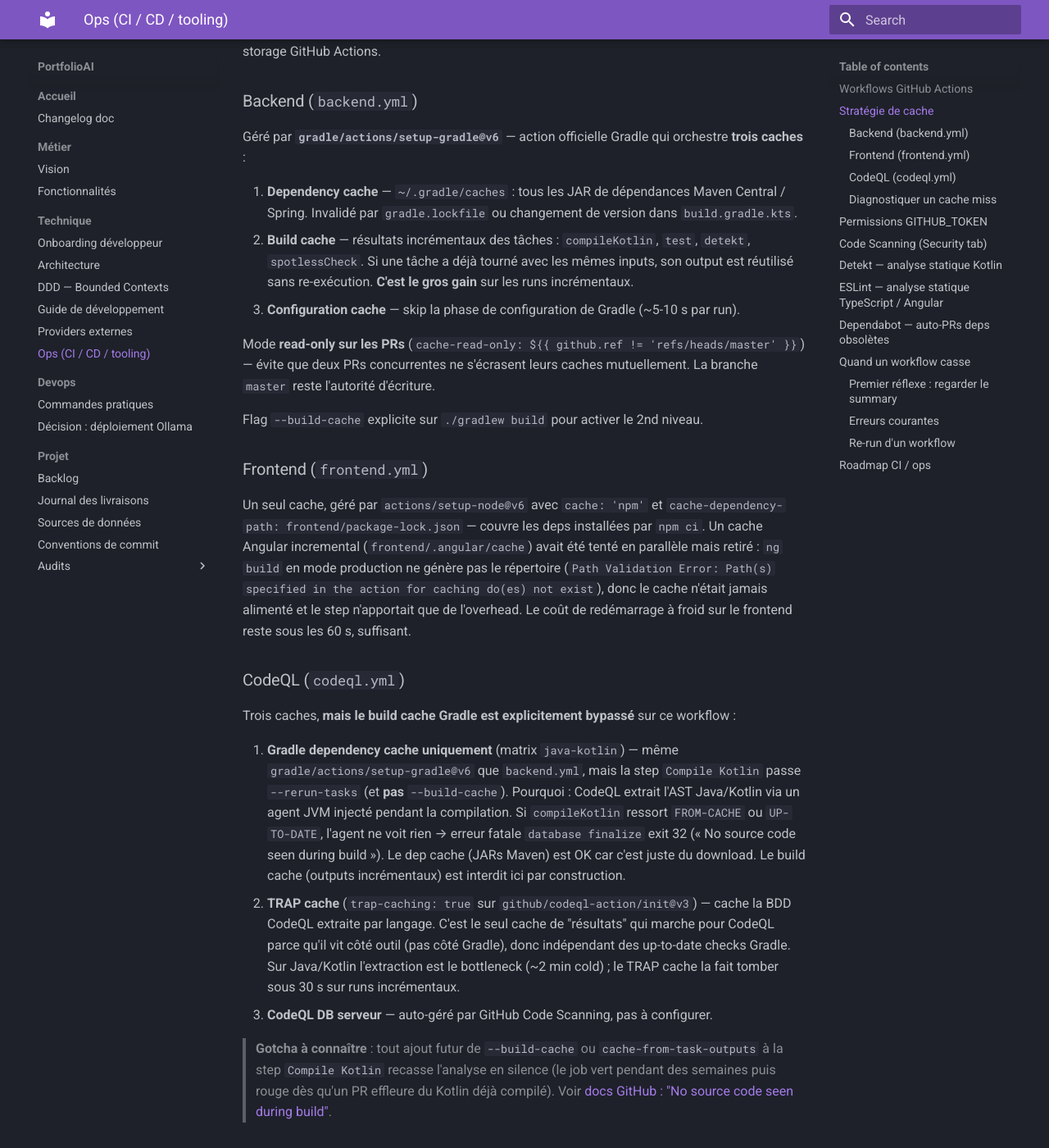
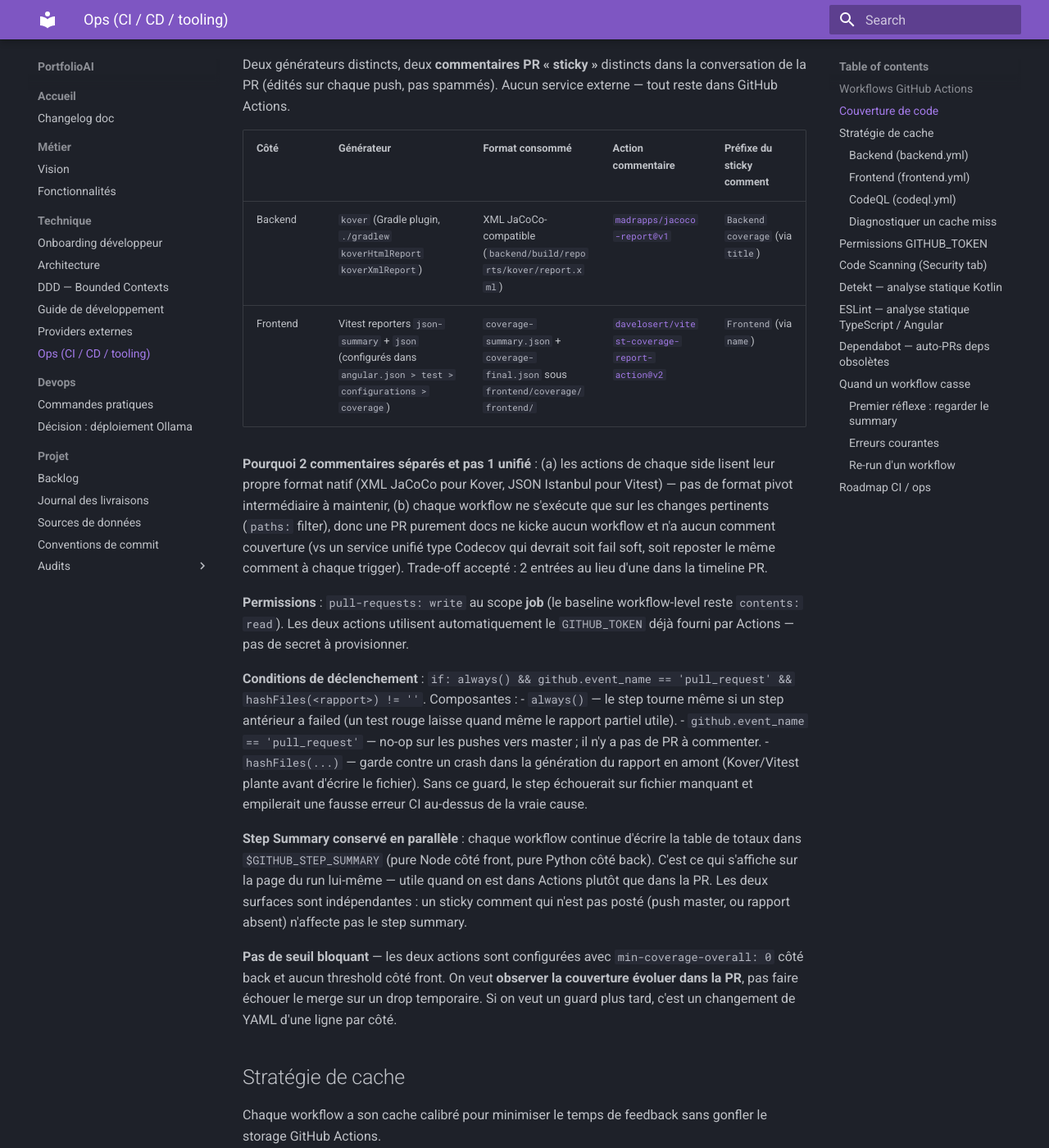
Before and after one commit to jv3n/trade, an MkDocs documentation site: the page built from docs/technique/ops.md, in a window 1280 px wide and 1400 px high, scrolled down 1039 px. Shown: the whole window at 82% size. Built offline with MkDocs 1.6.1 and Material for MkDocs 9.7.7, drawn with Linux system fonts in a browser that asks for light colours; some of the changed text lies outside the part shown.

Commit message:
ci: post sticky coverage comments on PRs (Kover + Vitest)

```diff
--- a/docs/technique/ops.md
+++ b/docs/technique/ops.md
@@ -14,10 +14,32 @@
 
 | Workflow | Trigger | Job principal | Durée typique |
 |---|---|---|---|
-| **Backend CI** (`backend.yml`) | `push master` / `pull_request` sur `backend/**` | `./gradlew build` (compile + test + Spotless + Detekt) avec PostgreSQL en service Docker | 1-2 min |
-| **Frontend CI** (`frontend.yml`) | `push master` / `pull_request` sur `frontend/**` | `npm ci` + `npm run lint` + `npm run build` + `npm test` | 30-60 s |
+| **Backend CI** (`backend.yml`) | `push master` / `pull_request` sur `backend/**` | `./gradlew build` (compile + test + Spotless + Detekt) avec PostgreSQL en service Docker, puis Kover (couverture) + sticky PR comment | 1-2 min |
+| **Frontend CI** (`frontend.yml`) | `push master` / `pull_request` sur `frontend/**` | `npm ci` + `npm run lint` + `npm run build` + `npm run test:coverage` + sticky PR comment | 30-60 s |
 | **CodeQL** (`codeql.yml`) | `push master` / `pull_request` / weekly `cron 06:00 UTC lundi` | Matrix `java-kotlin` (build-mode `manual`) + `javascript-typescript` (build-mode `none`) | 2-3 min |
 | **Deploy docs** (`docs.yml`) | `push master` sur `docs/**` ou `mkdocs.yml` | `mkdocs gh-deploy` | <1 min |
+
+## Couverture de code
+
+Deux générateurs distincts, deux **commentaires PR « sticky »** distincts dans la conversation de la PR (édités sur chaque push, pas spammés). Aucun service externe — tout reste dans GitHub Actions.
+
+| Côté | Générateur | Format consommé | Action commentaire | Préfixe du sticky comment |
+|---|---|---|---|---|
+| Backend | `kover` (Gradle plugin, `./gradlew koverHtmlReport koverXmlReport`) | XML JaCoCo-compatible (`backend/build/reports/kover/report.xml`) | [`madrapps/jacoco-report@v1`](https://github.com/madrapps/jacoco-report) | `Backend coverage` (via `title`) |
+| Frontend | Vitest reporters `json-summary` + `json` (configurés dans `angular.json > test > configurations > coverage`) | `coverage-summary.json` + `coverage-final.json` sous `frontend/coverage/frontend/` | [`davelosert/vitest-coverage-report-action@v2`](https://github.com/davelosert/vitest-coverage-report-action) | `Frontend` (via `name`) |
+
+**Pourquoi 2 commentaires séparés et pas 1 unifié** : (a) les actions de chaque side lisent leur propre format natif (XML JaCoCo pour Kover, JSON Istanbul pour Vitest) — pas de format pivot intermédiaire à maintenir, (b) chaque workflow ne s'exécute que sur les changes pertinents (`paths:` filter), donc une PR purement docs ne kicke aucun workflow et n'a aucun comment couverture (vs un service unifié type Codecov qui devrait soit fail soft, soit reposter le même comment à chaque trigger). Trade-off accepté : 2 entrées au lieu d'une dans la timeline PR.
+
+**Permissions** : `pull-requests: write` au scope **job** (le baseline workflow-level reste `contents: read`). Les deux actions utilisent automatiquement le `GITHUB_TOKEN` déjà fourni par Actions — pas de secret à provisionner.
+
+**Conditions de déclenchement** : `if: always() && github.event_name == 'pull_request' && hashFiles(<rapport>) != ''`. Composantes :
+- `always()` — le step tourne même si un step antérieur a failed (un test rouge laisse quand même le rapport partiel utile).
+- `github.event_name == 'pull_request'` — no-op sur les pushes vers master ; il n'y a pas de PR à commenter.
+- `hashFiles(...)` — garde contre un crash dans la génération du rapport en amont (Kover/Vitest plante avant d'écrire le fichier). Sans ce guard, le step échouerait sur fichier manquant et empilerait une fausse erreur CI au-dessus de la vraie cause.
+
+**Step Summary conservé en parallèle** : chaque workflow continue d'écrire la table de totaux dans `$GITHUB_STEP_SUMMARY` (pure Node côté front, pure Python côté back). C'est ce qui s'affiche sur la page du run lui-même — utile quand on est dans Actions plutôt que dans la PR. Les deux surfaces sont indépendantes : un sticky comment qui n'est pas posté (push master, ou rapport absent) n'affecte pas le step summary.
+
+**Pas de seuil bloquant** — les deux actions sont configurées avec `min-coverage-overall: 0` côté back et aucun threshold côté front. On veut **observer la couverture évoluer dans la PR**, pas faire échouer le merge sur un drop temporaire. Si on veut un guard plus tard, c'est un changement de YAML d'une ligne par côté.
 
 ## Stratégie de cache
 
```
Also changed, not shown: 3 other files.
